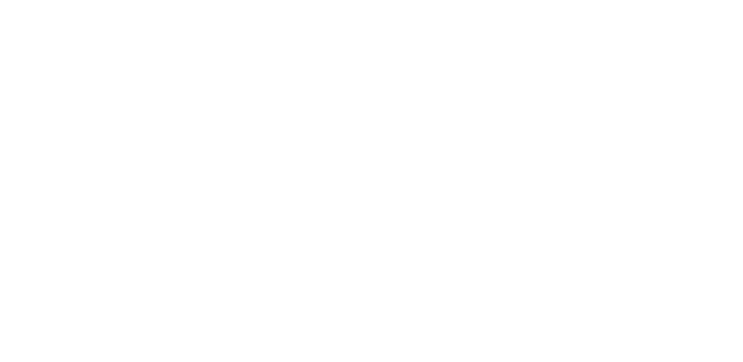
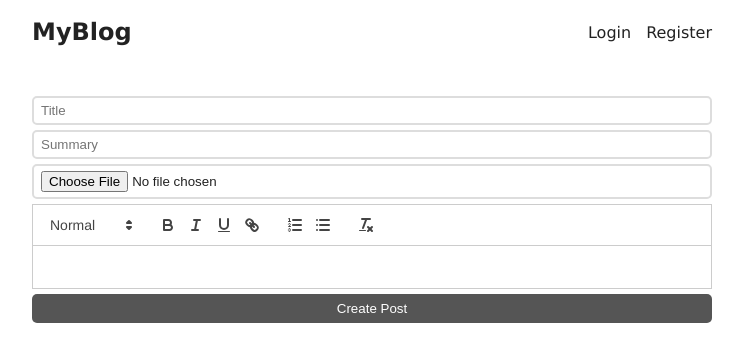
Before and after one commit to vijayvp09/fullStackProjects, a React (Vite) app in the folder blog/client/: page /create in a window 1280 px wide. Before the commit this address had no page. Shown: the top 362 px of the page, without its empty margins (268-1011 px from the left). Built offline with nearby package versions, Linux system fonts and the light colour scheme; no server answers.

Commit message:
create post logic

```diff
--- a/blog/client/package.json
+++ b/blog/client/package.json
@@ -12,6 +12,7 @@
   "dependencies": {
     "react": "^18.2.0",
     "react-dom": "^18.2.0",
+    "react-quill": "^2.0.0",
     "react-router-dom": "^6.22.0"
   },
   "devDependencies": {
--- a/blog/client/src/App.jsx
+++ b/blog/client/src/App.jsx
@@ -5,6 +5,7 @@
 import LoginPage from './pages/LoginPage'
 import RegisterPage from './pages/RegisterPage'
 import { UserContextProvider } from './UserContext'
+import CreatePost from './pages/CreatePost'
 
 function App() {
 
@@ -17,6 +18,7 @@
         <Route index element={<IndexPage/>}/>
         <Route path={'/login'} element={<LoginPage />}/>
         <Route path={'/register'} element={<RegisterPage />} />
+        <Route path={'/create'} element={<CreatePost />}></Route>
       </Route>
     </Routes>
     </UserContextProvider>
--- a/blog/client/src/pages/CreatePost.jsx
+++ b/blog/client/src/pages/CreatePost.jsx
@@ -1,9 +1,26 @@
-import React from 'react'
+import ReactQuill from "react-quill";
+import 'react-quill/dist/quill.snow.css';
+import { useState } from 'react';
+
+const modules = {};
+const formats = [
+    "header","font","size","bold","italic",
+    "underline","strike","blockquote","list","bullet","indent",
+    "link","image"
+];
 
 export default function CreatePost() {
+    const [title, setTitle] = useState('');
+    const [summary, setSummary] = useState('');
+    const [content, setContent] = useState('');
+
     return(
-        <div>
-            here you create your new POST
-        </div>
+        <form>
+            <input type="title" placeholder={'Title'} />
+            <input type="summary" placeholder={'Summary'} />
+            <input type="file" />
+            <ReactQuill formats={formats} />
+            <button style={{marginTop:'5px'}}>Create Post</button>
+        </form>
     )
 }
```
Also changed, not shown: 1 other file (tests, documents, lock files or other folders).
